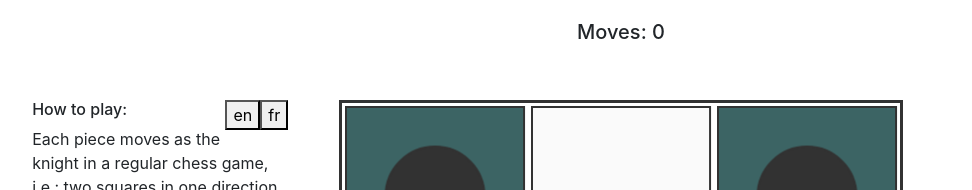
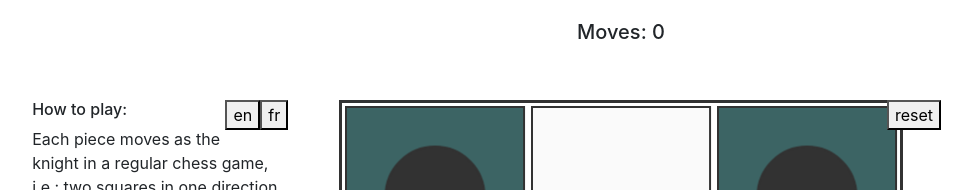
Before and after one commit to adxl/knights, a React (Create React App) app: page / in a window 1280 px wide. Shown: the top 190 px of the page, without its empty margins (19-991 px from the left). Built offline with nearby package versions, Linux system fonts and the light colour scheme.

Commit message:
add reset feature

```diff
--- a/src/components/Board.jsx
+++ b/src/components/Board.jsx
@@ -17,6 +17,15 @@ export default class Board extends Component {
 	componentDidMount() {
 
 		this.p5Canvas = new p5(this.sketch,this.pRef.current);
+	}
+
+	reset = () => {
+		if(this.p5Canvas !== undefined)
+			this.p5Canvas.remove();
+		this.p5Canvas = new p5(this.sketch,this.pRef.current);
+		this.setState({
+			status: 'playing',
+			moves: 0});
 	}
 
 	switchLang = e => {
@@ -126,7 +135,6 @@ export default class Board extends Component {
 		}
 
 		const checkGameStatus = () => {
-			console.table(board);
 			if (board[0][0] === 2 && board[2][2] === 1 && (board[0][0] === board[0][2] && board[2][0] === board[2][2])) {
 				this.setState({status: 'win'});
 			}
@@ -359,6 +367,8 @@ export default class Board extends Component {
 
 				</div>
 
+				<button onClick={this.reset} className="reset-button" >reset</button>
+
 				<div className="board-container">
 					<div ref={this.pRef} className="board"></div>
 				</div>
--- a/src/index.css
+++ b/src/index.css
@@ -24,12 +24,16 @@ body {
   float: right;
 }
 
+.reset-button{
+  right: 320px;
+  position: absolute;
+}
+
 .board-container{
 width: 100%;
 text-align: center;
 }
 
-
 canvas{
   border: solid 3px rgb(50, 50, 50);
 display: inline;
```
